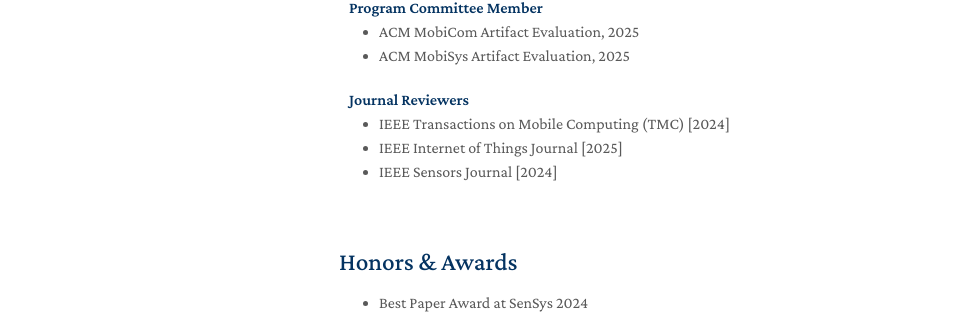
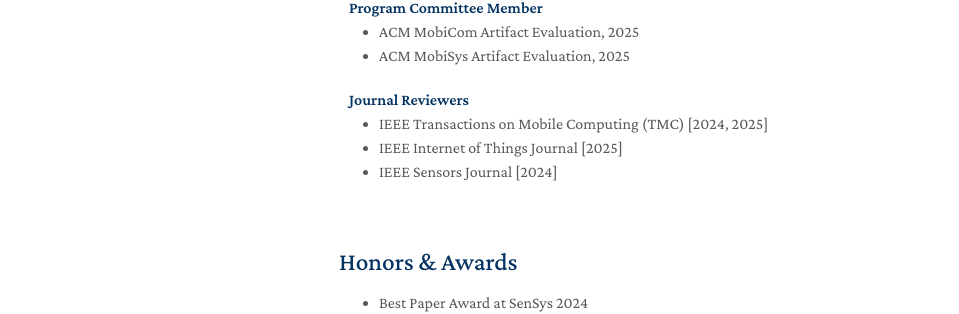
Before and after one commit to hwang620/hwang620.github.io, a Jekyll site: the page built from index.md, in a window 1280 px wide and 900 px high, scrolled down 1192 px. Shown: the part 491-805 px from the top of the window, without its empty margins (131-1090 px from the left). Built offline with Jekyll 4.4.1, drawn with Linux system fonts in a browser that asks for light colours; a style sheet for code colours, icons or effects is not loaded; our own code applies the rules of GitHub Pages for plain Markdown files.

Commit message:
Update services.md

```diff
--- a/_includes/services.md
+++ b/_includes/services.md
@@ -9,7 +9,7 @@
 <h4 style="margin:0 10px 0;">Journal Reviewers</h4>
 
 <ul style="margin:0 0 20px;">
-  <li><a href="https://ieeexplore.ieee.org/xpl/RecentIssue.jsp?punumber=7755"><autocolor>IEEE Transactions on Mobile Computing (TMC) [2024]</autocolor></a></li>
+  <li><a href="https://ieeexplore.ieee.org/xpl/RecentIssue.jsp?punumber=7755"><autocolor>IEEE Transactions on Mobile Computing (TMC) [2024, 2025]</autocolor></a></li>
   <li><a href="https://ieee-iotj.org/"><autocolor>
 IEEE Internet of Things Journal [2025]</autocolor></a></li>
   <li><a href="https://ieeexplore.ieee.org/xpl/RecentIssue.jsp?punumber=7361"><autocolor>IEEE Sensors Journal [2024]</autocolor></a></li>
```
